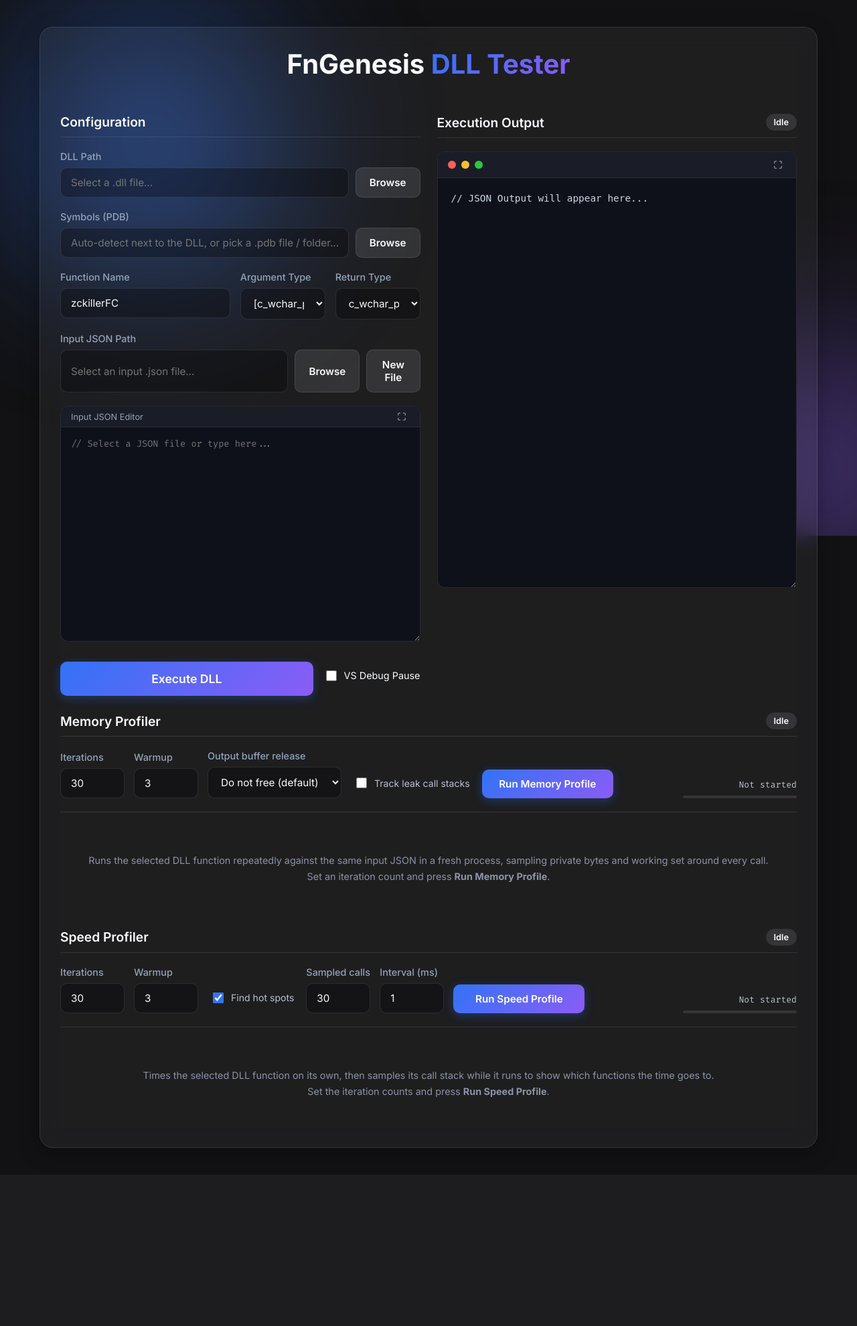
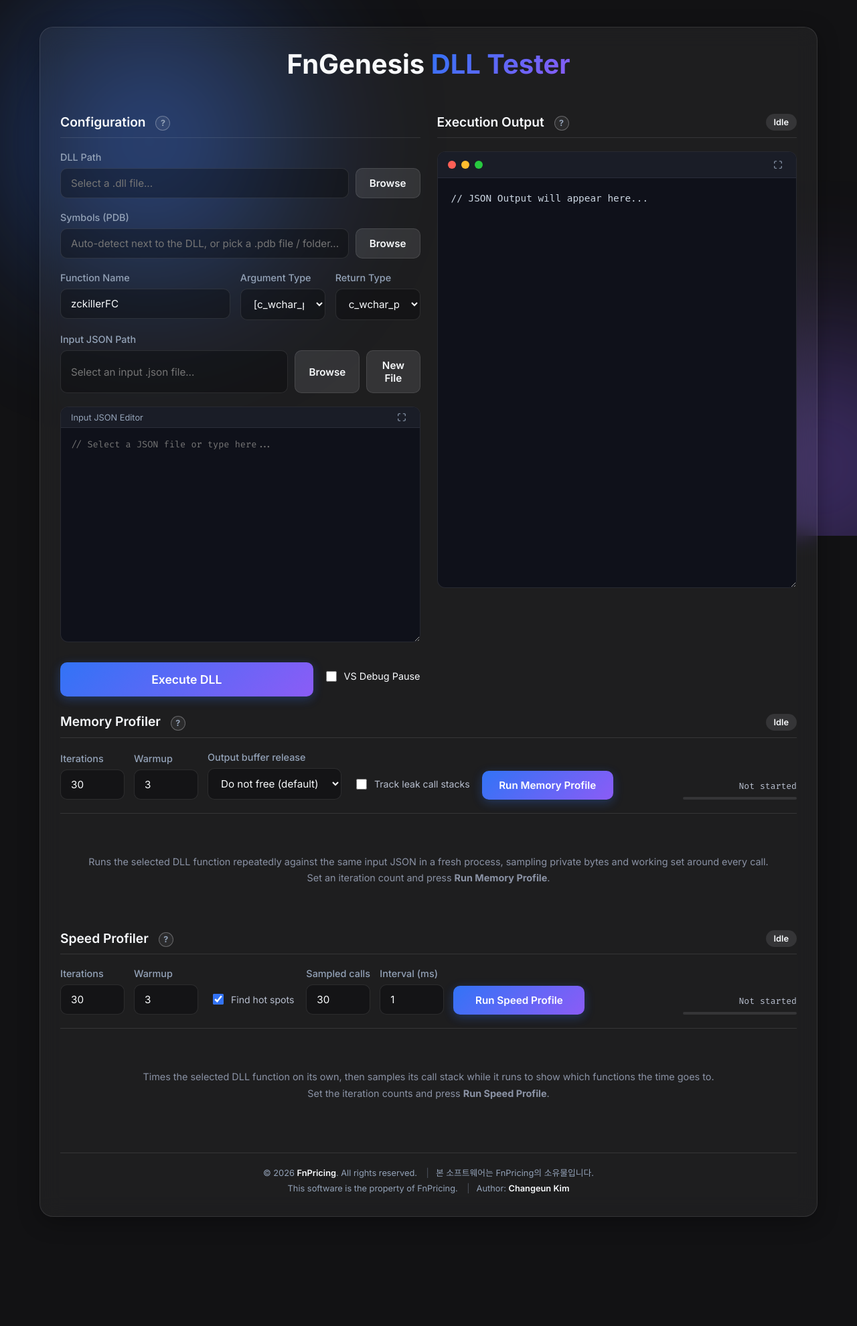
Before and after one commit to ChangeunKim/DLL-Engine-Tester, a Flask app: page / in a window 1280 px wide. Shown: the whole page at 67% size. Before the commit the page ends 1737 px from the top, so only its background shows below. Run offline with Flask 3, Linux system fonts and the light colour scheme.

Commit message:
Add per-section help popovers and copyright footer
- help.js: '?' button next to each section title shows a manual card on hover,
  keyboard focus or click; flips sideways/upward to stay inside the viewport
- Footer: FnPricing ownership notice and author credit

Co-Authored-By: Claude Sonnet 5.5 <noreply@anthropic.com>

```diff
--- /dev/null
+++ b/static/help.js
@@ -0,0 +1,202 @@
+/* ==========================================================================
+   Section manuals: a "?" button next to a section title that shows a short manual
+   card on hover or keyboard focus (and stays open when clicked, for touch screens).
+
+   Mark a spot with   <span class="help" data-help="KEY"></span>   and add the
+   content under MANUALS[KEY] below. Content is plain text - it is inserted with
+   textContent, never as HTML.
+   ========================================================================== */
+
+(function () {
+    'use strict';
+
+    var MANUALS = {
+        config: {
+            title: 'Configuration 사용법',
+            summary: '테스트할 DLL, 함수, 입력 JSON을 정하고 한 번 실행합니다. 아래 두 프로파일러도 이 설정을 그대로 씁니다.',
+            steps: [
+                'DLL Path: Browse로 x64 DLL을 고릅니다. (64비트 Python이라 x86 DLL은 로드할 수 없습니다.)',
+                'Symbols (PDB): 비워 두면 DLL 옆에서 자동으로 찾습니다. 배지가 PDB matched면 함수명·라인 해석이 가능합니다. mismatch면 DLL을 다시 빌드한 뒤 PDB가 갱신되지 않은 것입니다.',
+                'Function Name / Argument Type / Return Type: [c_wchar_p]는 문자열을 받아 문자열을 돌려주는 함수, [c_wchar_p, POINTER(c_wchar_p)]는 결과를 출력 포인터로 받는 함수입니다.',
+                'Input JSON: 파일을 고르거나 편집기에서 직접 수정합니다. Save / Save As로 저장할 수 있습니다.',
+                'Execute DLL을 누르면 새 프로세스에서 한 번 실행하고 결과를 오른쪽에 보여줍니다.'
+            ],
+            tips: [
+                'VS Debug Pause: DLL을 계속 로드한 채로 두어 Visual Studio에서 프로세스에 Attach해 디버깅할 수 있습니다. 끄면 실행이 끝날 때마다 DLL 잠금이 풀려 바로 재빌드할 수 있습니다.'
+            ]
+        },
+
+        output: {
+            title: 'Execution Output 사용법',
+            summary: 'Execute DLL의 결과를 보여줍니다.',
+            steps: [
+                '정상 실행되면 반환된 JSON이 문법 강조와 함께 표시됩니다.',
+                'Save JSON으로 결과를 파일로 저장합니다.',
+                '오른쪽 위 확대 버튼으로 전체 화면으로 볼 수 있습니다.'
+            ],
+            tips: [
+                'DLL이 printf / std::cout으로 남긴 로그도 함께 표시됩니다.',
+                'DLL이 죽으면 종료 코드와 마지막 출력이 표시됩니다.'
+            ]
+        },
+
+        memory: {
+            title: 'Memory Profiler 사용법',
+            summary: '같은 입력으로 DLL을 N번 호출하면서 메모리를 측정해 누수 여부를 판정하고, 원하면 어느 함수가 새는지도 찾아줍니다. 매번 새 프로세스에서 측정합니다.',
+            steps: [
+                'Iterations: 호출 횟수입니다. 30회 이상을 권장하며, 결과가 애매하면 더 늘려서 다시 측정하세요.',
+                'Warmup: 앞쪽 N번은 판정에서 제외합니다. 지연 초기화나 캐시 예열은 정상 동작인데도 메모리를 늘리기 때문입니다. (기본 3)',
+                'Output buffer release: DLL이 반환한 문자열 버퍼를 누가 해제하는지 정합니다. DLL이 BSTR을 쓰면 SysFreeString, CoTaskMemAlloc을 쓰면 CoTaskMemFree를 고르세요. Do not free로 두면 DLL이 정상이어도 누수로 보입니다.',
+                'Track leak call stacks: 켜면 DLL의 할당/해제를 추적해 해제되지 않은 블록의 함수명과 파일:라인을 Leak sites에 보여줍니다. 실행이 느려지고 PDB가 필요합니다.',
+                'Run Memory Profile을 누르면 호출마다 차트가 실시간으로 갱신되고, Cancel로 중단할 수 있습니다.'
+            ],
+            tips: [
+                '가장 믿을 신호는 Live heap입니다. 이 선이 호출마다 계속 오르면 누수입니다.',
+                'private bytes만 늘고 Live heap이 평평하면 단편화나 할당자가 페이지를 쥐고 있는 것이라 보통 누수가 아닙니다. (Possible leak으로 표시됩니다.)',
+                'Leak sites에서 Leaks every call은 거의 모든 호출에서 블록이 남는 진짜 누수 후보, One-time은 한 번만 생긴 지연 초기화입니다.',
+                'Leak tracking 중의 실행 시간은 느려진 값이므로, 속도는 Speed Profiler로 재세요.'
+            ]
+        },
+
+        speed: {
+            title: 'Speed Profiler 사용법',
+            summary: '호출이 얼마나 걸리는지, 그 시간이 어느 함수에서 쓰이는지 분석합니다. 두 단계로 나뉩니다.',
+            steps: [
+                '1단계 (timing): 아무것도 붙이지 않고 Iterations만큼 호출해 호출당 시간(median, p95, p99)과 CPU 시간을 잽니다.',
+                '2단계 (sampling): Find hot spots를 켜면 Sampled calls만큼 더 호출하면서 약 Interval(ms)마다 호출 스택을 떠서 어느 함수에 시간이 쓰이는지 모읍니다. 샘플링은 호출을 약간 느리게 하므로 통계와 따로 실행합니다.',
+                'Warmup: 앞쪽 N번은 통계에서 제외합니다. (첫 호출 비용은 First call 타일에 따로 표시됩니다.)',
+                'Run Speed Profile을 누르면 진행률이 표시되고, Cancel로 중단할 수 있습니다.'
+            ],
+            tips: [
+                'Time per call 차트에서 Wall과 CPU의 간격은 대기 시간(Sleep, I/O, 락)입니다. CPU가 wall보다 훨씬 작으면 연산이 아니라 기다리느라 느린 것입니다.',
+                'flame graph: 막대 폭이 그 함수가 쓴 시간 비중(하위 호출 포함)입니다. 클릭하면 확대, 맨 위 막대를 클릭하면 원래대로 돌아옵니다. 마우스를 올리면 호출당 추정 시간이 나옵니다.',
+                'Hottest functions: Self는 함수 자체의 시간, Inclusive는 하위 호출까지 합친 시간입니다.',
+                '샘플 수가 적다는 안내가 나오면 Sampled calls를 늘리거나 Interval을 줄이세요. 함수명이 module+offset으로만 나오면 Symbols (PDB) 상태를 확인하세요.'
+            ]
+        },
+
+        leaks: {
+            title: 'Leak sites 읽는 법',
+            summary: 'warmup 이후 DLL이 할당했지만 끝까지 해제하지 않은 메모리를 호출 스택별로 묶어 보여줍니다.',
+            steps: [
+                '굵은 함수명이 해제되지 않은 메모리를 할당한 DLL 자신의 코드입니다. 파일:라인이 옆에 표시됩니다.',
+                'Call stack을 펼치면 그 함수가 어디서 호출됐는지 전체 경로가 보입니다. (inlined 표시는 컴파일러가 합친 함수입니다.)',
+                'from N of M calls는 M번의 측정 호출 중 N번에서 블록이 남았다는 뜻입니다.'
+            ],
+            tips: [
+                'Leaks every call: 거의 매 호출마다 남는 블록이라 누수일 가능성이 높습니다.',
+                'One-time: 한 번만 생긴 블록(캐시, 싱글턴, 벡터 버퍼의 마지막 확장 등)이라 대개 누수가 아닙니다.',
+                '변수 이름이 아니라 할당이 일어난 호출 스택을 알려줍니다. 그 지점에서 만든 객체의 해제 경로를 확인하세요.'
+            ]
+        },
+
+        flame: {
+            title: 'Where the time goes 읽는 법',
+            summary: '샘플링 결과로 그린 flame graph입니다. 위가 호출한 쪽, 아래로 갈수록 그 함수가 부른 하위 함수입니다.',
+            steps: [
+                '막대 폭 = 전체 호출 시간 중 그 함수(하위 호출 포함)가 차지한 비중입니다.',
+                '막대를 클릭하면 그 함수를 기준으로 확대되고, 맨 위의 all calls 막대를 클릭하면 되돌아갑니다.',
+                '마우스를 올리면 아래 칸에 비중, 호출당 추정 시간, 파일:라인이 나옵니다.'
+            ],
+            tips: [
+                '색: 파랑 = DLL 자신의 코드, 초록 = C/C++ 런타임(할당, 수학 함수), 주황 = OS(대기, 락).',
+                'SleepEx 등 주황색 막대가 넓으면 연산이 아니라 대기 때문에 느린 것입니다.',
+                '(internal)은 심볼이 없는 시스템 DLL 내부 함수를 한데 묶은 것입니다.'
+            ]
+        }
+    };
+
+    function el(tag, cls, txt) {
+        var n = document.createElement(tag);
+        if (cls) n.className = cls;
+        if (txt !== undefined) n.textContent = txt;
+        return n;
+    }
+
+    function list(tag, label, items) {
+        var wrap = el('div', 'help-block');
+        wrap.appendChild(el('div', 'help-label', label));
+        var l = el(tag);
+        items.forEach(function (t) { l.appendChild(el('li', null, t)); });
+        wrap.appendChild(l);
+        return wrap;
+    }
+
+    var seq = 0;
+
+    function build(host) {
+        var m = MANUALS[host.getAttribute('data-help')];
+        if (!m) return;
+        var id = 'help-pop-' + (++seq);
+
+        var btn = el('button', 'help-btn', '?');
+        btn.type = 'button';
+        btn.setAttribute('aria-label', m.title);
+        btn.setAttribute('aria-describedby', id);
+        btn.setAttribute('aria-expanded', 'false');
+
+        var pop = el('div', 'help-pop');
+        pop.id = id;
+        pop.setAttribute('role', 'tooltip');
+        pop.appendChild(el('div', 'help-title', m.title));
+        pop.appendChild(el('p', 'help-summary', m.summary));
+        if (m.steps && m.steps.length) pop.appendChild(list('ol', '사용 방법', m.steps));
+        if (m.tips && m.tips.length) pop.appendChild(list('ul', '알아두면 좋은 점', m.tips));
+
+        host.appendChild(btn);
+        host.appendChild(pop);
+
+        function place() {
+            // Open to the right by default; flip to the left edge if it would overflow.
+            host.classList.remove('align-right');
+            var r = pop.getBoundingClientRect();
+            if (r.right > window.innerWidth - 8) host.classList.add('align-right');
+            r = pop.getBoundingClientRect();
+            if (r.left < 8) host.classList.remove('align-right');
+
+            // Open downward unless there is more room above; either way fit the viewport.
+            host.classList.remove('drop-up');
+            pop.style.maxHeight = '';
+            var b = btn.getBoundingClientRect();
+            var below = window.innerHeight - b.bottom - 24;
+            var above = b.top - 24;
+            var natural = pop.scrollHeight + 2;
+            var up = natural > below && above > below;
+            if (up) host.classList.add('drop-up');
+            pop.style.maxHeight = Math.max(160, Math.min(natural, up ? above : below)) + 'px';
+        }
+
+        host.addEventListener('mouseenter', place);
+        btn.addEventListener('focus', place);
+
+        btn.addEventListener('click', function (e) {
+            e.stopPropagation();
+            var open = !host.classList.contains('is-open');
+            closeAll();
+            if (open) {
+                host.classList.add('is-open');
+                btn.setAttribute('aria-expanded', 'true');
+                place();
+            }
+        });
+    }
+
+    function closeAll() {
+        document.querySelectorAll('.help.is-open').forEach(function (h) {
+            h.classList.remove('is-open');
+            var b = h.querySelector('.help-btn');
+            if (b) b.setAttribute('aria-expanded', 'false');
+        });
+    }
+
+    document.addEventListener('click', function (e) {
+        if (!e.target.closest('.help')) closeAll();
+    });
+    document.addEventListener('keydown', function (e) {
+        if (e.key === 'Escape') closeAll();
+    });
+
+    window.addEventListener('load', function () {
+        document.querySelectorAll('.help[data-help]').forEach(build);
+    });
+})();
--- a/static/style.css
+++ b/static/style.css
@@ -1229,3 +1229,139 @@ body.has-fullscreen .container {
     border-radius: 2px;
     vertical-align: baseline;
 }
+
+/* ==========================================================================
+   Section manuals ("?" help popovers) and footer
+   ========================================================================== */
+
+.help {
+    position: relative;
+    display: inline-block;
+    margin-left: 10px;
+    vertical-align: middle;
+    font-weight: 400;
+}
+
+.help-btn {
+    width: 22px;
+    height: 22px;
+    padding: 0;
+    border-radius: 50%;
+    border: 1px solid rgba(255, 255, 255, 0.28);
+    background: rgba(255, 255, 255, 0.06);
+    color: var(--text-secondary);
+    font-family: var(--font-main);
+    font-size: 0.78rem;
+    font-weight: 700;
+    line-height: 1;
+    cursor: help;
+    transition: background 0.15s ease, color 0.15s ease, border-color 0.15s ease;
+}
+
+.help:hover .help-btn,
+.help.is-open .help-btn,
+.help-btn:focus-visible {
+    background: var(--accent-blue);
+    border-color: var(--accent-blue);
+    color: #fff;
+    outline: none;
+}
+
+.help-pop {
+    position: absolute;
+    z-index: 60;
+    top: calc(100% + 10px);
+    left: -8px;
+    width: 400px;
+    max-width: min(400px, calc(100vw - 32px));
+    max-height: 70vh;
+    overflow-y: auto;
+    padding: 16px 18px 14px;
+    box-sizing: border-box;
+    border-radius: 12px;
+    border: 1px solid rgba(255, 255, 255, 0.16);
+    background: rgba(10, 12, 20, 0.985);
+    box-shadow: 0 14px 40px rgba(0, 0, 0, 0.6);
+    color: var(--text-primary);
+    font-size: 0.82rem;
+    font-weight: 400;
+    line-height: 1.6;
+    text-align: left;
+    opacity: 0;
+    visibility: hidden;
+    transform: translateY(-4px);
+    transition: opacity 0.15s ease, transform 0.15s ease, visibility 0s linear 0.15s;
+}
+
+/* Invisible bridge so the pointer can travel from the button into the card */
+.help-pop::before {
+    content: '';
+    position: absolute;
+    left: 0;
+    right: 0;
+    top: -12px;
+    height: 12px;
+}
+
+.help.align-right .help-pop { left: auto; right: -8px; }
+
+.help.drop-up .help-pop { top: auto; bottom: calc(100% + 10px); transform: translateY(4px); }
+.help.drop-up .help-pop::before { top: auto; bottom: -12px; }
+
+.help:hover .help-pop,
+.help:focus-within .help-pop,
+.help.is-open .help-pop {
+    opacity: 1;
+    visibility: visible;
+    transform: translateY(0) !important;
+    transition-delay: 0s;
+}
+
+.help-title {
+    margin-bottom: 6px;
+    font-size: 0.95rem;
+    font-weight: 700;
+    color: var(--text-primary);
+}
+
+.help-summary {
+    margin: 0 0 10px;
+    color: var(--text-secondary);
+}
+
+.help-block { margin-top: 10px; }
+
+.help-label {
+    margin-bottom: 4px;
+    font-size: 0.7rem;
+    font-weight: 700;
+    letter-spacing: 0.06em;
+    color: var(--accent-blue);
+}
+
+.help-pop ol,
+.help-pop ul {
+    margin: 0;
+    padding-left: 20px;
+    color: #cbd5e1;
+}
+
+.help-pop li { margin-bottom: 5px; }
+.help-pop li::marker { color: #64748b; }
+
+/* Titles that carry a help button */
+.section-title .help { font-size: 1rem; }
+.chart-title .help { font-size: 0.8rem; margin-left: 8px; }
+.chart-title .help-btn { width: 18px; height: 18px; font-size: 0.68rem; }
+
+.app-footer {
+    margin-top: 6px;
+    padding-top: 18px;
+    border-top: 1px solid var(--border-glass);
+    text-align: center;
+    font-size: 0.8rem;
+    line-height: 1.8;
+    color: var(--text-secondary);
+}
+.app-footer strong { color: var(--text-primary); font-weight: 600; }
+.app-footer .footer-sep { margin: 0 10px; opacity: 0.4; }
--- a/templates/index.html
+++ b/templates/index.html
@@ -8,7 +8,7 @@
     <link
         href="https://fonts.googleapis.com/css2?family=Inter:wght@400;500;600;700&family=Fira+Code:wght@400;500&display=swap"
         rel="stylesheet">
-    <link rel="stylesheet" href="{{ url_for('static', filename='style.css') }}?v=1.7">
+    <link rel="stylesheet" href="{{ url_for('static', filename='style.css') }}?v=1.9">
 </head>
 
 <body>
@@ -24,7 +24,7 @@
 
         <div class="content">
             <div class="panel controls-panel">
-                <div class="section-title">Configuration</div>
+                <div class="section-title">Configuration <span class="help" data-help="config"></span></div>
 
                 <!-- DLL Path -->
                 <div class="form-group">
@@ -129,7 +129,7 @@
 
             <div class="panel output-panel">
                 <div class="section-header">
-                    <div class="section-title">Execution Output</div>
+                    <div class="section-title">Execution Output <span class="help" data-help="output"></span></div>
                     <span class="status-badge" id="status-badge">Idle</span>
                 </div>
                 <div id="output-terminal" class="terminal-window" style="height: 650px; min-height: 300px;">
@@ -166,7 +166,7 @@
                  ============================================================ -->
             <div class="panel profile-panel">
                 <div class="section-header">
-                    <div class="section-title">Memory Profiler</div>
+                    <div class="section-title">Memory Profiler <span class="help" data-help="memory"></span></div>
                     <span class="status-badge" id="prof-badge">Idle</span>
                 </div>
 
@@ -298,7 +298,7 @@
                     <!-- Leak sites: which call stacks still own memory -->
                     <div class="chart-card" id="prof-leaks-card" hidden>
                         <div class="chart-head">
-                            <div class="chart-title">Leak sites</div>
+                            <div class="chart-title">Leak sites <span class="help" data-help="leaks"></span></div>
                             <div class="chart-legend" id="prof-leaks-summary"></div>
                         </div>
                         <div class="chart-subtitle">
@@ -350,7 +350,7 @@
                  ============================================================ -->
             <div class="panel profile-panel speed-panel">
                 <div class="section-header">
-                    <div class="section-title">Speed Profiler</div>
+                    <div class="section-title">Speed Profiler <span class="help" data-help="speed"></span></div>
                     <span class="status-badge" id="spd-badge">Idle</span>
                 </div>
 
@@ -431,7 +431,7 @@
 
                         <div class="chart-card" id="spd-hot-card" hidden>
                             <div class="chart-head">
-                                <div class="chart-title">Where the time goes</div>
+                                <div class="chart-title">Where the time goes <span class="help" data-help="flame"></span></div>
                                 <div class="chart-legend" id="spd-legend-flame"></div>
                             </div>
                             <div class="chart-subtitle" id="spd-flame-sub">
@@ -496,6 +496,13 @@
                 </div>
             </div>
         </div>
+
+        <footer class="app-footer">
+            <div>&copy; 2026 <strong>FnPricing</strong>. All rights reserved.
+                <span class="footer-sep">|</span>본 소프트웨어는 FnPricing의 소유물입니다.</div>
+            <div>This software is the property of FnPricing.
+                <span class="footer-sep">|</span>Author: <strong>Changeun Kim</strong></div>
+        </footer>
     </div>
 
     <!-- Cache-bussed JS Script -->
@@ -503,6 +510,7 @@
     <script src="{{ url_for('static', filename='symbols.js') }}?v=1.0"></script>
     <script src="{{ url_for('static', filename='profiler.js') }}?v=2.0"></script>
     <script src="{{ url_for('static', filename='speed.js') }}?v=1.0"></script>
+    <script src="{{ url_for('static', filename='help.js') }}?v=1.1"></script>
 </body>
 
 </html>
```
